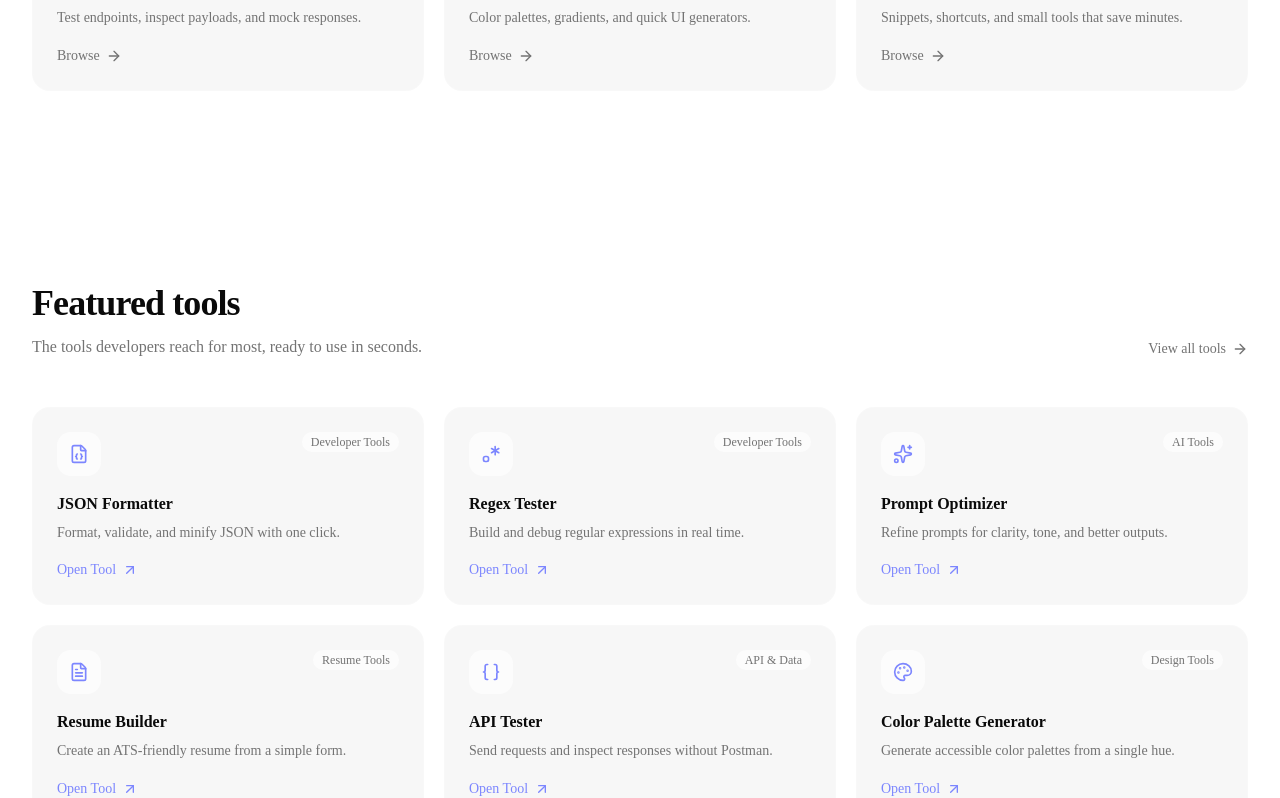
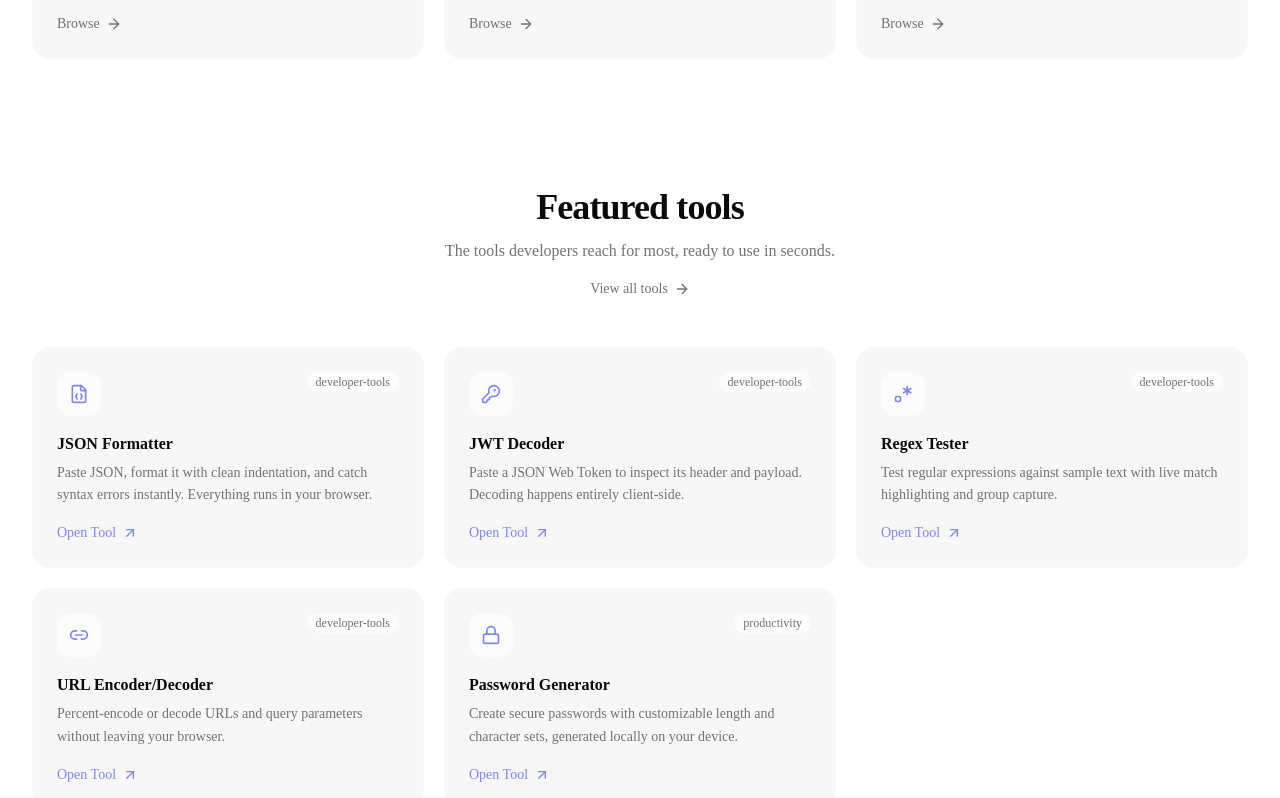
Before and after one commit to AhmadIqbal-1021/codedock, a Next.js app: page / in a window 1280 px wide. Shown: the part 1224-2022 px from the top of the page. Built offline with nearby package versions, Linux system fonts and the light colour scheme.

Commit message:
refactor: connect entire app to centralized tool registry

```diff
--- a/app/page.tsx
+++ b/app/page.tsx
@@ -1,10 +1,12 @@
 import { Navbar } from "@/components/layout/navbar/Navbar";
 import { Hero } from "@/components/home/Hero";
 import { Categories } from "@/components/home/Categories";
-import { FeaturedTools } from "@/components/home/FeaturedTools";
+
+ import { FeaturedTools } from "@/components/home/FeaturedTools";
 import { LatestArticles } from "@/components/home/LatestArticles";
 import { WhyCodeDock } from "@/components/home/WhyCodeDock";
 import { Footer } from "@/components/layout/Footer";
+
 
 export default function Home() {
   return (
--- a/app/tools/json-formatter/page.tsx
+++ b/app/tools/json-formatter/page.tsx
@@ -4,7 +4,7 @@ import { ToolFeatures } from "@/components/tool-page/ToolFeatures";
 import { ToolFAQ } from "@/components/tool-page/ToolFAQ";
 import { RelatedTools } from "@/components/tool-page/RelatedTools";
 import { JsonFormatter } from "@/components/tools/json-formatter/JsonFormatter";
-import {ALL_TOOLS} from "@/constants/tools";
+import {ALL_TOOLS} from "@/constants/all-tools";
 
 export const metadata = {
   title: "JSON Formatter - Format JSON Online",
@@ -48,7 +48,7 @@ const FAQS = [
 ];
 
 const RELATED_TOOLS = ALL_TOOLS.filter(
-  (tool) => tool.category === "Developer Tools" && tool.slug !== "json-formatter"
+  (tool) => tool.category === "developer-tools" && tool.slug !== "json-formatter"
 );
 
 export default function Page() {
--- a/components/home/CategoryCard.tsx
+++ b/components/home/CategoryCard.tsx
@@ -2,6 +2,7 @@ import Link from "next/link";
 import { ArrowRight } from "lucide-react";
 import { cn } from "@/lib/utils";
 import type { Category } from "@/constants/categories";
+
 
 interface CategoryCardProps {
   category: Category;
@@ -14,7 +15,7 @@ interface CategoryCardProps {
  * cohesive affordance rather than separate hover targets.
  */
 export function CategoryCard({ category, className }: CategoryCardProps) {
-  const { name, description, toolCount, icon: Icon, slug } = category;
+  const { name, description,toolCount, icon: Icon, slug } = category;
 
   return (
     <Link
--- a/components/home/FeaturedTools.tsx
+++ b/components/home/FeaturedTools.tsx
@@ -3,11 +3,11 @@ import { ArrowRight } from "lucide-react";
 import { Section } from "@/components/shared/Section";
 import { Container } from "@/components/shared/Container";
 import { ToolCard } from "./ToolCard";
-import { ALL_TOOLS} from "@/constants/tools";
+import { ALL_TOOLS} from "@/constants/all-tools";
 
 /**
  * Renders only the `featured` tools from TOOLS. Mark/unmark a tool as
- * featured in src/constants/tools.ts and this grid updates on its own.
+ * featured in src/constants/all-tools.ts and this grid updates on its own.
  */
 export function FeaturedTools() {
   const featuredTools = ALL_TOOLS.filter((tool) => tool.featured);
@@ -15,7 +15,7 @@ export function FeaturedTools() {
   return (
    <Section id="featured-tools">
       <Container>
-        <div className="flex flex-col items-start justify-between gap-4 sm:flex-row sm:items-end">
+        <div className="flex flex-col items-center justify-center gap-4 text-center">
           <div>
             <h2 className="text-3xl font-semibold tracking-tight text-foreground sm:text-4xl">
               Featured tools
--- a/components/home/ToolCard.tsx
+++ b/components/home/ToolCard.tsx
@@ -2,10 +2,10 @@ import Link from "next/link";
 import { ArrowUpRight } from "lucide-react";
 import { Badge } from "@/components/ui/badge";
 import { cn } from "@/lib/utils";
-import type { Tool } from "@/constants/tools";
+import type { ALL_TOOLS } from "@/constants/all-tools";
 
 interface ToolCardProps {
-  tool: Tool;
+  tool: typeof ALL_TOOLS[number];
   className?: string;
 }
 
--- a/components/shared/Section.tsx
+++ b/components/shared/Section.tsx
@@ -13,7 +13,7 @@ interface SectionProps {
  */
 export function Section({ children, className }: SectionProps) {
   return (
-    <section className={cn("py-16 sm:py-20 lg:py-24", className)}>
+    <section className={cn("py-16 sm:py-20 lg:py-16", className)}>
       {children}
     </section>
   );
--- a/constants/all-tools.ts
+++ b/constants/all-tools.ts
@@ -7,6 +7,7 @@ import {
   Lock,
   type LucideIcon,
 } from "lucide-react";
+import { CATEGORIES } from "./categories";
 
 /**
  * Matches the slugs defined in constants/categories.ts. Kept as a
@@ -113,6 +114,7 @@ export const ALL_TOOLS: ToolInfo[] = [
     category: "developer-tools",
     icon: KeyRound,
     status: "coming-soon",
+     featured: true,
     keywords: ["jwt", "decoder", "token", "auth", "json web token"],
   },
   {
@@ -124,6 +126,7 @@ export const ALL_TOOLS: ToolInfo[] = [
     category: "developer-tools",
     icon: Regex,
     status: "coming-soon",
+     featured: true,
     keywords: ["regex", "regular expression", "pattern", "tester"],
   },
   {
@@ -146,6 +149,7 @@ export const ALL_TOOLS: ToolInfo[] = [
     category: "developer-tools",
     icon: Link2,
     status: "coming-soon",
+     featured: true,
     keywords: ["url", "encode", "decode", "uri", "percent encoding"],
   },
   {
@@ -157,6 +161,7 @@ export const ALL_TOOLS: ToolInfo[] = [
     category: "productivity",
     icon: Lock,
     status: "coming-soon",
+     featured: true,
     keywords: ["password", "generator", "security", "random"],
   },
 ];
@@ -190,3 +195,14 @@ export function getLiveTools(): ToolInfo[] {
 export function getRelatedTools(tool: ToolInfo, limit = 3): ToolInfo[] {
   return getToolsByCategory(tool.category, tool.slug).slice(0, limit);
 }
+
+
+
+export function getCategoriesWithCounts() {
+  return CATEGORIES.map((category) => ({
+    ...category,
+    toolCount: ALL_TOOLS.filter(
+      (tool) => tool.category === category.slug && tool.status === "live"
+    ).length,
+  }));
+}
--- a/constants/categories.ts
+++ b/constants/categories.ts
@@ -25,7 +25,7 @@ export const CATEGORIES: Category[] = [
     name: "Developer Tools",
     slug: "developer-tools",
     description: "Formatters, converters, and utilities for everyday coding.",
-    toolCount: 0,
+    toolCount: 1,
     icon: Code2,
   },
   {
--- a/constants/popular-tools.ts
+++ /dev/null
@@ -1,18 +0,0 @@
-export const POPULAR_TOOLS = [
-  {
-    label: "JSON Formatter",
-    href: "/developer-tools/json-formatter",
-  },
-  {
-    label: "Regex Tester",
-    href: "/developer-tools/regex-tester",
-  },
-  {
-    label: "Resume Builder",
-    href: "/resume-tools/builder",
-  },
-  {
-    label: "Prompt Optimizer",
-    href: "/ai-tools/prompt-optimizer",
-  },
-];
--- a/constants/tools.ts
+++ /dev/null
@@ -1,90 +0,0 @@
-import {
-  FileJson,
-  Regex,
-  Palette,
-  FileText,
-  Sparkles,
-  Braces,
-  QrCode,
-  Clock,
-  type LucideIcon,
-} from "lucide-react";
-
-export interface Tool {
-  name: string;
-  slug: string;
-  description: string;
-  category: string;
-  icon: LucideIcon;
-  featured?: boolean;
-}
-
-/**
- * Single source of truth for all tools. FeaturedTools reads only the
- * `featured` entries; other pages (e.g. a full directory) can import
- * the same list and filter/sort differently without touching UI.
- */
-export const ALL_TOOLS: Tool[] = [
-  {
-    name: "JSON Formatter",
-    slug: "json-formatter",
-    description: "Format, validate, and minify JSON with one click.",
-    category: "Developer Tools",
-    icon: FileJson,
-    featured: true,
-  },
-  {
-    name: "Regex Tester",
-    slug: "regex-tester",
-    description: "Build and debug regular expressions in real time.",
-    category: "Developer Tools",
-    icon: Regex,
-    featured: true,
-  },
-  {
-    name: "Prompt Optimizer",
-    slug: "prompt-optimizer",
-    description: "Refine prompts for clarity, tone, and better outputs.",
-    category: "AI Tools",
-    icon: Sparkles,
-    featured: true,
-  },
-  {
-    name: "Resume Builder",
-    slug: "resume-builder",
-    description: "Create an ATS-friendly resume from a simple form.",
-    category: "Resume Tools",
-    icon: FileText,
-    featured: true,
-  },
-  {
-    name: "API Tester",
-    slug: "api-tester",
-    description: "Send requests and inspect responses without Postman.",
-    category: "API & Data",
-    icon: Braces,
-    featured: true,
-  },
-  {
-    name: "Color Palette Generator",
-    slug: "color-palette-generator",
-    description: "Generate accessible color palettes from a single hue.",
-    category: "Design Tools",
-    icon: Palette,
-    featured: true,
-  },
-  {
-    name: "QR Code Generator",
-    slug: "qr-code-generator",
-    description: "Turn links or text into downloadable QR codes.",
-    category: "Productivity",
-    icon: QrCode,
-  },
-  {
-    name: "Cron Expression Builder",
-    slug: "cron-builder",
-    description: "Build and explain cron schedules in plain English.",
-    category: "Developer Tools",
-    icon: Clock,
-  },
-];
```
